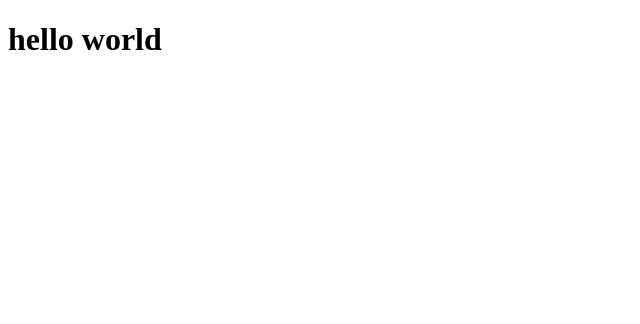
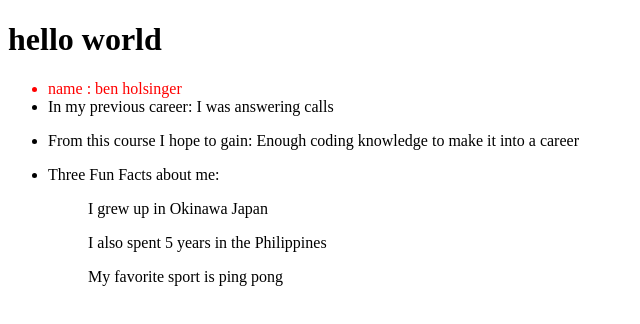
Before and after one commit to bholsinger09/boisecodework, a plain HTML site: page index.html in a window 1280 px wide. Shown: the whole page, without its empty margins (0-640 px from the left). Drawn offline with Linux system fonts and the light colour scheme.

Commit message:
added unordered list
list has more details about me

```diff
--- a/index.html
+++ b/index.html
@@ -10,6 +10,26 @@
 
 <body>
   <h1> hello world </h1>
+    <ul>
+      <li style="color :red;">name : ben holsinger</li>
+      <li>In my previous career: I was answering calls </li>
+      <li>
+        <p>
+          From this course I hope to gain: Enough coding knowledge to make it into a career</p>
+      </li>
+      <li>Three Fun Facts about me:
+        <ul>
+          <p> I grew up in Okinawa Japan </p>
+        </ul>
+        <ul>
+          <p> I also spent 5 years in the Philippines</p>
+        </ul>
+        <ul>
+          <p> My favorite sport is ping pong </p>
+        </ul>
+        </p>
+      </li>
+    </ul>
 
 </body>
 
```
